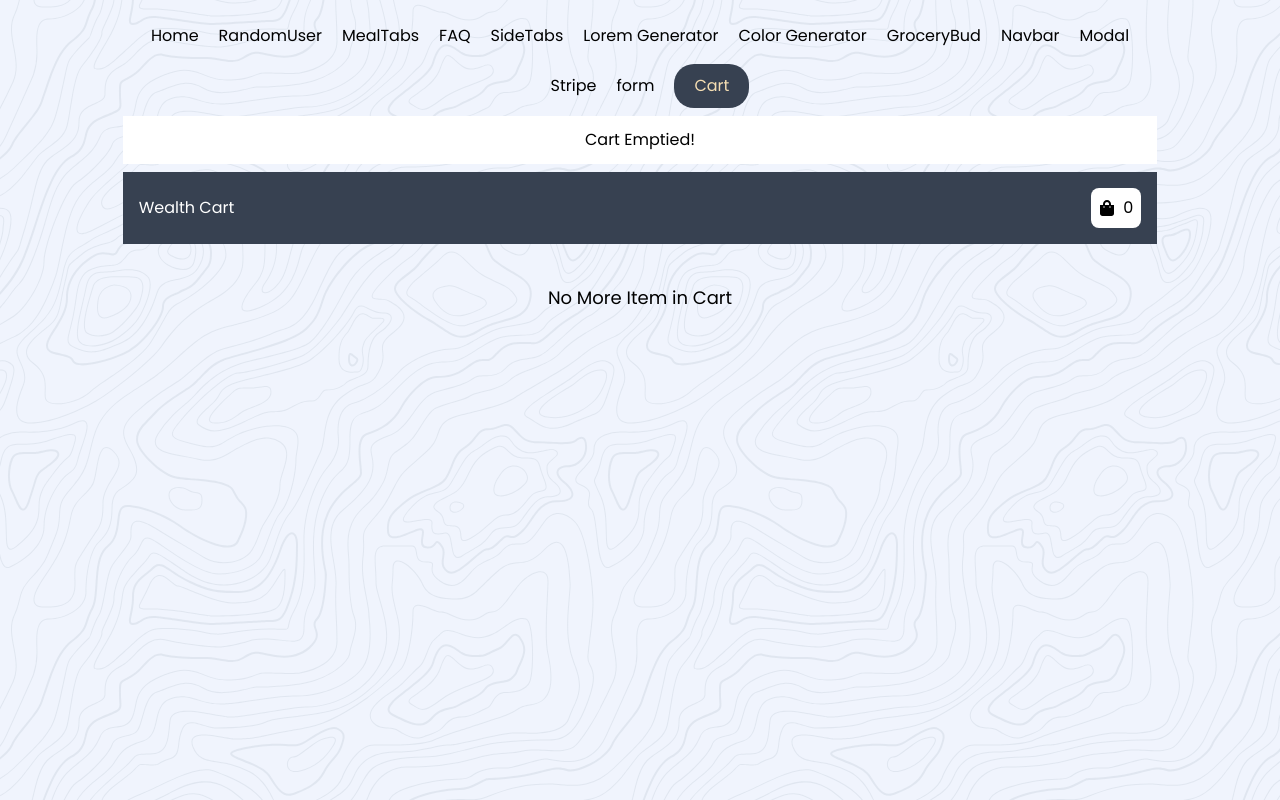
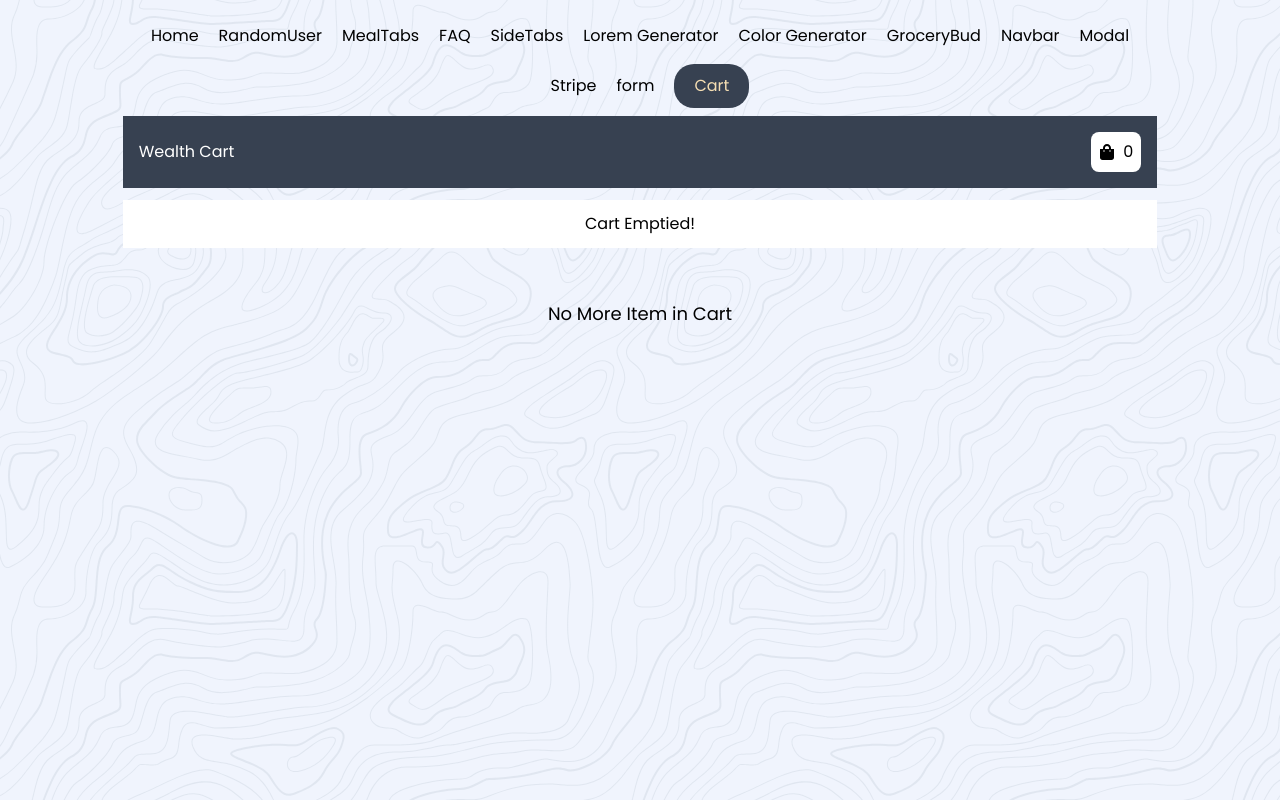
Before and after one commit to mrWealthid/projectLogic, a React (Create React App) app: page /cart in a window 1280 px wide. Both pictures are taken after a click on the button "Clear Item". Built offline with nearby package versions, Linux system fonts and the light colour scheme.

Commit message:
cleared console for deployment

```diff
--- a/src/components/Cart.js
+++ b/src/components/Cart.js
@@ -5,8 +5,8 @@ import { FaShoppingBag } from "react-icons/fa";
 
 const Cart = () => {
   const [cart, setCart] = useState(products);
-  const [cartlength, setCartLength] = useState(0);
-  const [total, setTotal] = useState(0);
+  const [cartlength, setCartLength] = useState(null);
+  const [total, setTotal] = useState(null);
   const [alert, setAlert] = useState({
     type: false,
     msg: "",
@@ -67,10 +67,7 @@ const Cart = () => {
   };
 
   return (
-    <div>
-      {alert.type ? (
-        <p className=" bg-white p-3 text-center mb-2 ">{alert.msg}</p>
-      ) : null}
+    <div className="flex flex-col flex-wrap">
       <header className="flex items-center justify-between bg-gray-700 text-white p-4">
         <div>Wealth Cart</div>
 
@@ -81,12 +78,17 @@ const Cart = () => {
           </p>
         </div>
       </header>
+
+      {alert.type ? (
+        <p className=" bg-white p-3 text-center my-3 ">{alert.msg}</p>
+      ) : null}
       {cart.length === 0 ? (
         <p className="text-center mt-10 text-lg">No More Item in Cart</p>
       ) : (
         <div>
           {cart.map((item) => (
             <CartItems
+              key={item.id}
               {...item}
               handleIncrease={handleIncrease}
               handleDecrease={handleDecrease}
--- a/src/components/CustomRecurrence.js
+++ b/src/components/CustomRecurrence.js
@@ -4,14 +4,12 @@ import React, { useState } from "react";
 function CustomRecurrence() {
   const [daysTag, setDaysTag] = useState("1");
   const [occurrence, setOccurrence] = useState("1");
-  const [pickDate, setPickDate] = useState(new Date());
-  const [isRadioClicked, setIsRadioClicked] = useState();
+  // const [pickDate, setPickDate] = useState(new Date());
+  // const [isRadioClicked, setIsRadioClicked] = useState();
 
-  console.log(pickDate);
-
-  const handleSubmit = (e) => {
-    e.preventDefault();
-  };
+  // const handleSubmit = (e) => {
+  //   e.preventDefault();
+  // };
 
   const weekDays = [
     {
@@ -47,7 +45,7 @@ function CustomRecurrence() {
   return (
     <div className="custom_recurrence_modal">
       <h4>Custom recurrence</h4>
-      <form action="" onSubmit={handleSubmit}>
+      <form>
         <div className="repeat_frequency">
           <p className="block_title">Repeat every</p>
           <div className="repeat_frequency_inputs">
--- a/src/components/Forms.js
+++ b/src/components/Forms.js
@@ -1,6 +1,5 @@
 import React, { useState, useEffect } from "react";
 import Select from "./Select";
-import { CheckIcon, SelectorIcon } from "@heroicons/react/solid";
 
 //radio buttons are are combination of both the input type-text and input type-checkbox ... it is going to have both a checked and and value prop
 
--- a/src/components/Select.js
+++ b/src/components/Select.js
@@ -1,4 +1,4 @@
-import { useState, Fragment } from "react";
+import { Fragment } from "react";
 
 import { CheckIcon, SelectorIcon } from "@heroicons/react/solid";
 
@@ -14,7 +14,7 @@ import CustomRecurrence from "./CustomRecurrence";
 // ];
 
 export default function Select({ people, selected, setSelected }) {
-  const [active, setActive] = useState(true);
+  // const [active, setActive] = useState(true);
   return (
     <div className="w-72">
       {selected.name === "Wealth" ? (
```
